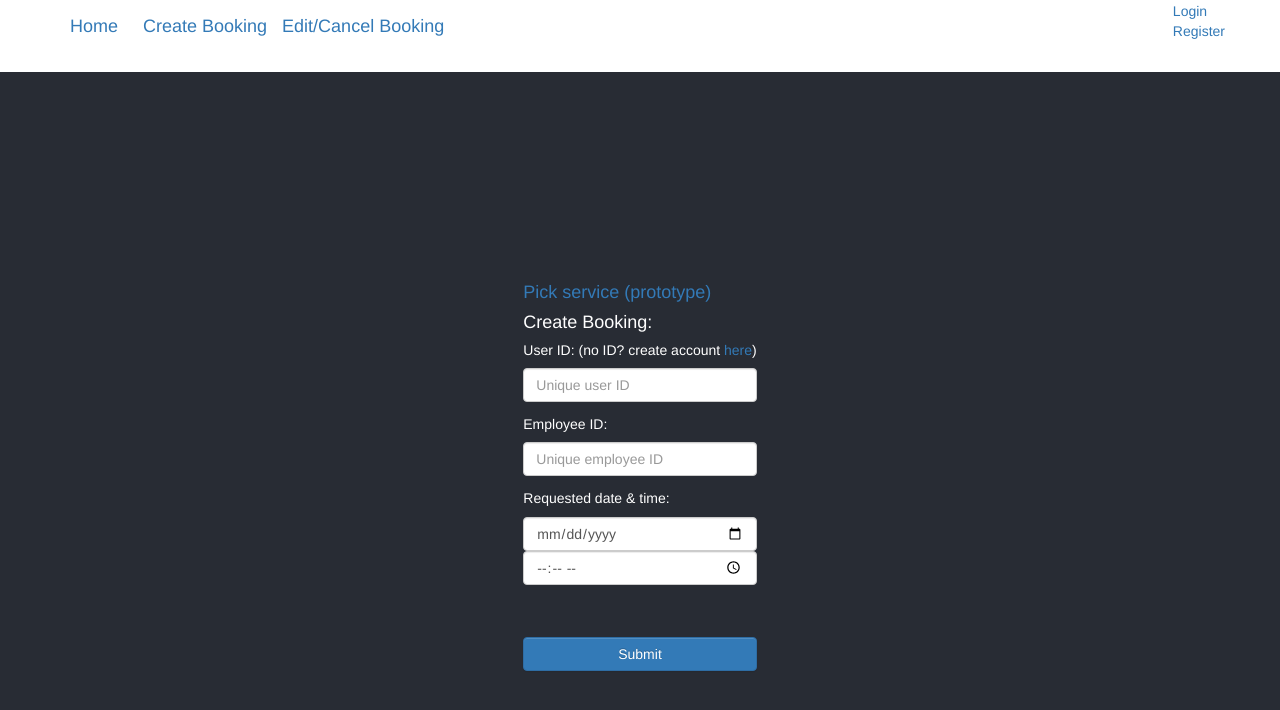
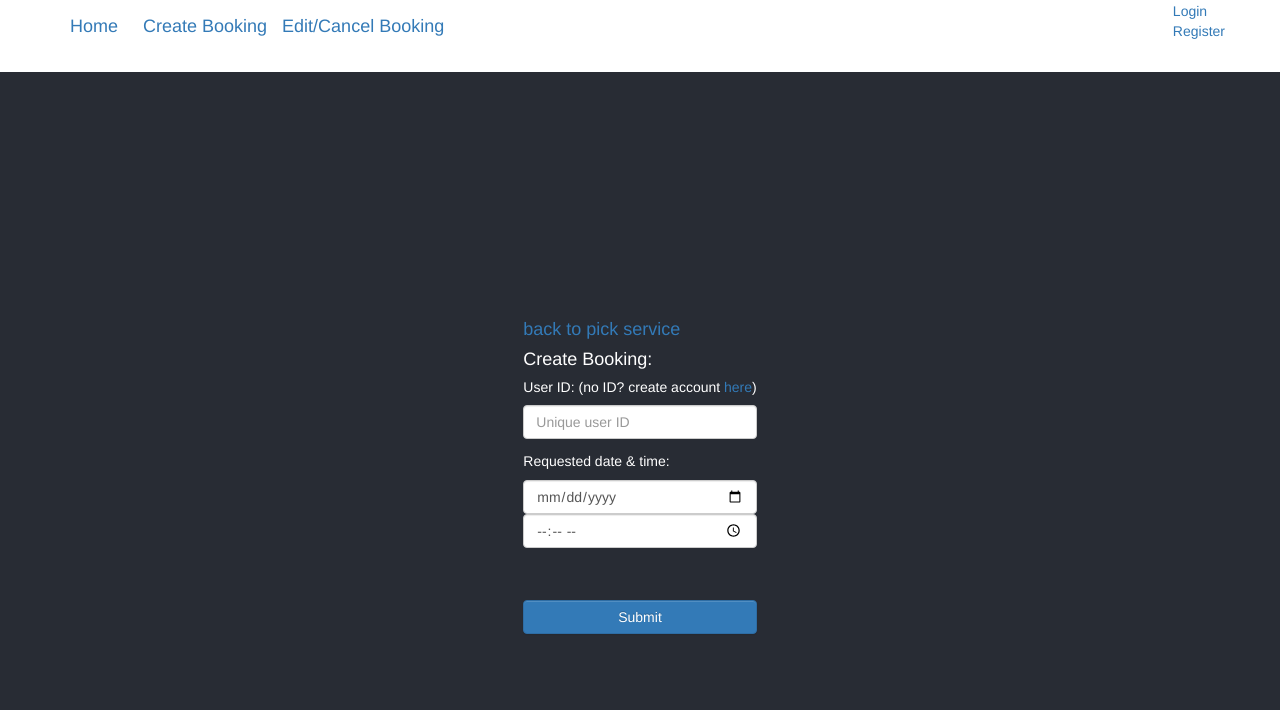
Before and after one commit to RMIT-SEPT/majorproject-9-mon-1530-3, a React (Create React App) app in the folder FrontEnd/: page /CreateBooking in a window 1280 px wide. Shown: the top 710 px of the page. Built offline with nearby package versions, Linux system fonts and the light colour scheme.

Commit message:
service/employee select redirect to finish booking

```diff
--- a/FrontEnd/src/components/CreateBooking.js
+++ b/FrontEnd/src/components/CreateBooking.js
@@ -2,13 +2,13 @@ import React, { Component } from 'react';
 import ReactDOM from "react-dom";
 import {createBooking} from '../actions/bookingActions';
 
-class CreateBooking extends Component {
-    constructor(){
-        super();
+export class CreateBooking extends Component {
+    constructor(props){
+        super(props);
 
         this.state = {
             "customerID":"",
-            "employeeID":"",
+            "employeeID":this.props.employeeID,
             "date":"",
             "time":"",
             "confirmed":""
@@ -34,13 +34,18 @@ class CreateBooking extends Component {
     }
         console.log(newBooking);
 
-        let booking = await createBooking(newBooking)
+        let bookingID = await createBooking(newBooking)
 
-        if(booking){
-            console.log(booking.bookingID);
+        if(bookingID){
+            console.log(bookingID);
             ReactDOM.render(<div>
                 <h2 className="header">Thank you,<br/>your booking number is:</h2>
-                <br/><b>{booking.bookingID}</b><br/>
+                <br/><b>{bookingID}</b><br/>
+                <br/>
+                date: {newBooking.date}
+                <br/>
+                time: {newBooking.time}
+                <br/>
                 <a className = "button" href = "/index">return home</a>
                 </div>,document.getElementById('booking'))
         }
@@ -60,7 +65,7 @@ class CreateBooking extends Component {
             <div>
             <div id = 'booking'>
 
-                <h4> <a href = "/CreateBooking_Service">Pick service (prototype) </a> </h4>
+                <h4> <a href = "/CreateBooking_Service">back to pick service</a> </h4>
 
                 <h4>Create Booking:</h4>
                 <div className = "form">
@@ -68,10 +73,6 @@ class CreateBooking extends Component {
                 <div className = "form-group"><h5>User ID: (no ID? create account<a href="/Register"> here</a>)</h5>
                     <input type = "number" className = "form-control form-control-lg "
                         placeholder = "Unique user ID" name = "customerID" value = {this.state.customerID}  onChange = {this.onChange} />
-                </div>
-                <div className = "form-group"><h5>Employee ID:</h5>
-                    <input type = "number" className = "form-control form-control-lg "
-                        placeholder = "Unique employee ID" name = "employeeID" value = {this.state.employeeID} onChange = {this.onChange}/>
                 </div>
                 <div className = "form-group"><h5>Requested date & time:</h5>
                     <input type = "date" className = "form-control form-control-lg "
--- a/FrontEnd/src/components/CreateBooking_Service.js
+++ b/FrontEnd/src/components/CreateBooking_Service.js
@@ -1,6 +1,7 @@
 import React, { Component } from 'react'
+import ReactDOM from "react-dom";
 import {getAllStaff} from '../actions/bookingActions';
-
+import {CreateBooking} from './CreateBooking';
 export default class CreateBooking_Service extends Component {
 
     constructor(){
@@ -21,17 +22,15 @@ export default class CreateBooking_Service extends Component {
 
     onSubmit(e){
         e.preventDefault();
-        if(document.getElementById('staffSelect').value === ""){
-            console.log("no selection made")
+        var employee = document.getElementById('staffSelect').value
+        if(employee !== ""){
+            var id = employee.substr(0,employee.indexOf(':'));
+            ReactDOM.render(<CreateBooking employeeID = {id}/>,document.getElementById('booking'));
         }
         else{
+            console.log("no selection made")
 
-            var id = document.getElementById('staffSelect').value;
 
-        const newBooking = {
-            "employeeID":id.substr(0,id.indexOf(':'))
-        };
-        console.log(newBooking);
     }
     }
 
@@ -84,7 +83,7 @@ export default class CreateBooking_Service extends Component {
         var allServicesElement = this.state.services.map((service) => <option key = {service} value = {service}>{service}</option>)
 
         return (
-            <div>
+            <div id = 'booking'>
             <h3>Select service:</h3>
             <form onSubmit={this.onSubmit}>
                 <select id='selectService' onChange={this.getStaff} defaultValue='Please select..' style={{color:'black',fontSize:'small'}} >
--- a/FrontEnd/src/components/Layout/Nav.js
+++ b/FrontEnd/src/components/Layout/Nav.js
@@ -7,7 +7,7 @@ class Nav extends Component {
                 <div className = "container">
                     <a className = "navbar-brand" href= "/index"> Home </a>
                     <div className = "navbar-brand">
-                            <a className = "nav-link" href = "/CreateBooking"> Create Booking </a>
+                            <a className = "nav-link" href = "/CreateBooking_Service"> Create Booking </a>
                             <a className = "nav-link" href = "/deleteBooking"> Edit/Cancel Booking </a>
                     </div>
                     <div className = "navbar-right">
```
